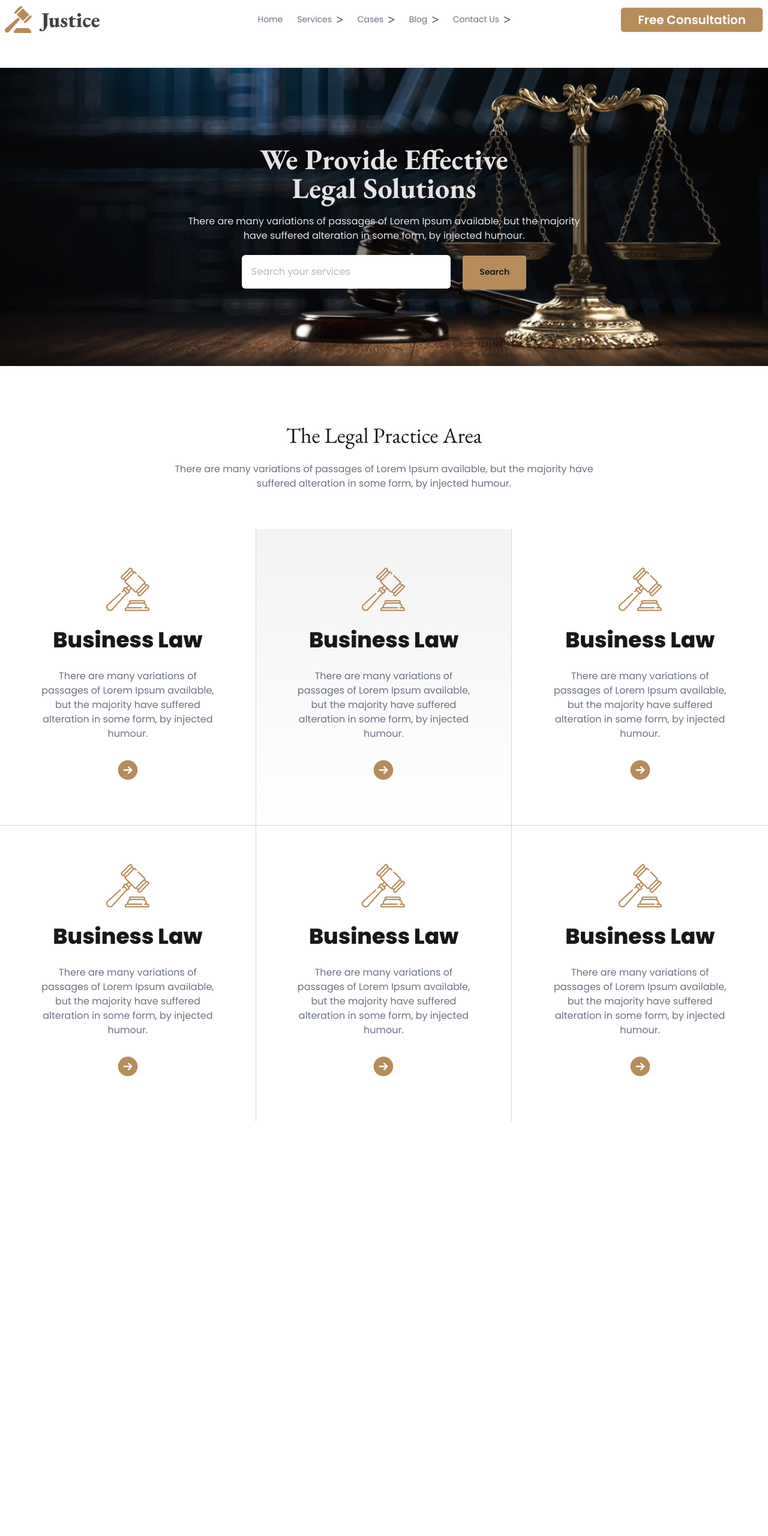
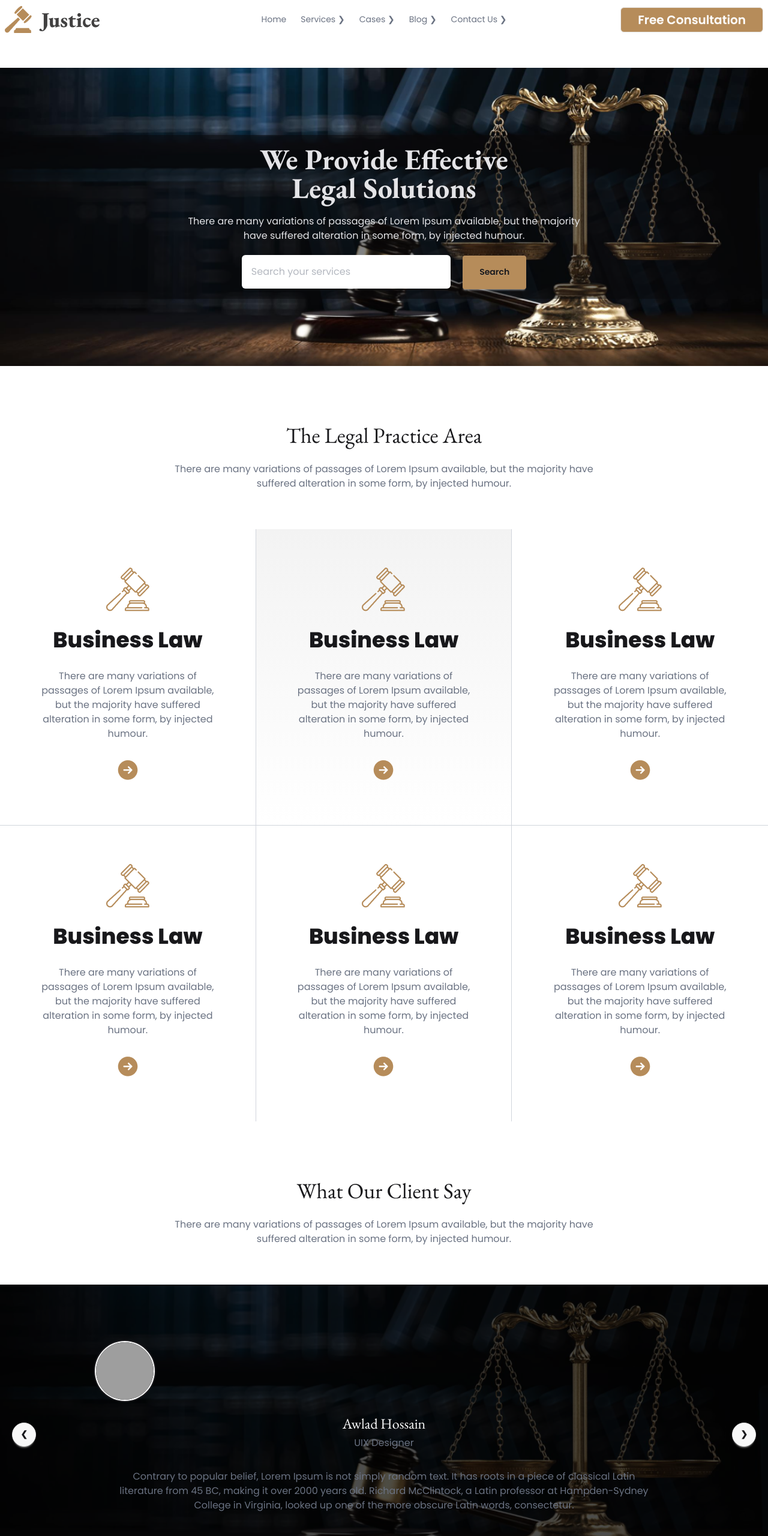
Before and after one commit to Abdullah572001/legal-solution-tw-du, a plain HTML site: page index.html in a window 1280 px wide. Shown: the top 2560 px of the page at 60% size. Before the commit the page ends 1965 px from the top, so only its background shows below. Drawn offline with nearby package versions, Linux system fonts and the light colour scheme; grey boxes are pictures that could not be loaded.

Commit message:
addad the our client section

```diff
--- a/index.html
+++ b/index.html
@@ -44,10 +44,10 @@
                         <ul tabindex="0"
                             class="menu menu-sm dropdown-content bg-base-100 rounded-box z-1 mt-3 w-52 p-2 shadow text-gray-500">
                             <li><a>Home</a></li>
-                            <li><a>Services <i class="fa-solid fa-greater-than"></i></a></li>
-                            <li><a>Cases <i class="fa-solid fa-greater-than"></i></a></li>
-                            <li><a>Blog <i class="fa-solid fa-greater-than"></i></a></li>
-                            <li><a>Contact Us <i class="fa-solid fa-greater-than"></i></a></li>
+                            <li><a>Services ❯</a></li>
+                            <li><a>Cases ❯</a></li>
+                            <li><a>Blog ❯</a></li>
+                            <li><a>Contact Us ❯</a></li>
                         </ul>
                     </div>
                     <img src="./images/logo2.png" alt="">
@@ -55,10 +55,10 @@
                 <div class="navbar-center hidden lg:flex">
                     <ul class="menu menu-horizontal px-1 text-gray-500">
                         <li><a>Home</a></li>
-                        <li><a>Services <i class="fa-solid fa-greater-than"></i></a></li>
-                        <li><a>Cases <i class="fa-solid fa-greater-than"></i></a></li>
-                        <li><a>Blog <i class="fa-solid fa-greater-than"></i></a></li>
-                        <li><a>Contact Us <i class="fa-solid fa-greater-than"></i></a></li>
+                        <li><a>Services ❯</a></li>
+                        <li><a>Cases ❯</a></li>
+                        <li><a>Blog ❯</a></li>
+                        <li><a>Contact Us ❯</a></li>
                     </ul>
                 </div>
                 <div class="navbar-end">
@@ -74,13 +74,16 @@
                 <div class="hero-overlay"></div>
                 <div class="hero-content text-neutral-content text-center">
                     <div class="">
-                        <h1 class="mb-5 text-5xl font-bold font-eb-garamond">We Provide Effective <br> Legal Solutions</h1>
+                        <h1 class="mb-5 text-5xl font-bold font-eb-garamond">We Provide Effective <br> Legal Solutions
+                        </h1>
                         <p class="mb-5 text-base">
-                            There are many variations of passages of Lorem Ipsum available, but the majority <br> have suffered alteration in some form, by injected humour.
+                            There are many variations of passages of Lorem Ipsum available, but the majority <br> have
+                            suffered alteration in some form, by injected humour.
                         </p>
                         <div>
-                            <input class=" text-base text-gray-500 bg-white border-none rounded-md p-4" placeholder="Search your services" type="text">
-                            <button class="btn p-7 gold border-none ml-4">Search</button>
+                            <input class=" text-base text-gray-500 bg-white border-none rounded-md p-4"
+                                placeholder="Search your services" type="text">
+                            <button class="btn p-7 gold border-none ml-4 mt-5 md:mt-0">Search</button>
                         </div>
                     </div>
                 </div>
@@ -92,7 +95,8 @@
         <!-- practice section -->
         <section class="my-24">
             <h2 class="font-eb-garamond text-4xl text-center">The Legal Practice Area</h2>
-            <p class="text-gray-500 text-center mt-6 mb-16">There are many variations of passages of Lorem Ipsum available, but the majority have <br> suffered alteration in some form, by injected humour.</p>
+            <p class="text-gray-500 text-center mt-6 mb-16">There are many variations of passages of Lorem Ipsum
+                available, but the majority have <br> suffered alteration in some form, by injected humour.</p>
 
             <!-- cards -->
             <div class="grid md:grid-cols-2 lg:grid-cols-3">
@@ -100,43 +104,79 @@
                 <div class="p-16 text-center space-y-7 border-b-1 border-r-1 border-b-gray-300 border-r-gray-300">
                     <img class="mx-auto" src="./images/business.png" alt="">
                     <h2 class="text-4xl font-extrabold">Business Law</h2>
-                    <p class="text-gray-500">There are many variations of passages of Lorem Ipsum available, but the majority have suffered alteration in some form, by injected humour.</p>
+                    <p class="text-gray-500">There are many variations of passages of Lorem Ipsum available, but the
+                        majority have suffered alteration in some form, by injected humour.</p>
                     <button><img src="./images/Frame.png" alt=""></button>
                 </div>
                 <!-- card-2 -->
-                 <div class="p-16 text-center space-y-7 bg-gradient-to-t from-white to-[#F3F3F3] border-b-1 border-b-gray-300 border-r-1 border-r-gray-300">
+                <div
+                    class="p-16 text-center space-y-7 bg-gradient-to-t from-white to-[#F3F3F3] border-b-1 border-b-gray-300 border-r-1 border-r-gray-300">
                     <img class="mx-auto" src="./images/business.png" alt="">
                     <h2 class="text-4xl font-extrabold">Business Law</h2>
-                    <p class="text-gray-500">There are many variations of passages of Lorem Ipsum available, but the majority have suffered alteration in some form, by injected humour.</p>
+                    <p class="text-gray-500">There are many variations of passages of Lorem Ipsum available, but the
+                        majority have suffered alteration in some form, by injected humour.</p>
                     <button><img src="./images/Frame.png" alt=""></button>
                 </div>
                 <!-- card-3 -->
                 <div class="p-16 text-center space-y-7 border-b-1 border-b-gray-300">
                     <img class="mx-auto" src="./images/business.png" alt="">
                     <h2 class="text-4xl font-extrabold">Business Law</h2>
-                    <p class="text-gray-500">There are many variations of passages of Lorem Ipsum available, but the majority have suffered alteration in some form, by injected humour.</p>
+                    <p class="text-gray-500">There are many variations of passages of Lorem Ipsum available, but the
+                        majority have suffered alteration in some form, by injected humour.</p>
                     <button><img src="./images/Frame.png" alt=""></button>
                 </div>
                 <!-- card-4 -->
                 <div class="p-16 text-center space-y-7 border-r-1 border-r-gray-300">
                     <img class="mx-auto" src="./images/business.png" alt="">
                     <h2 class="text-4xl font-extrabold">Business Law</h2>
-                    <p class="text-gray-500">There are many variations of passages of Lorem Ipsum available, but the majority have suffered alteration in some form, by injected humour.</p>
+                    <p class="text-gray-500">There are many variations of passages of Lorem Ipsum available, but the
+                        majority have suffered alteration in some form, by injected humour.</p>
                     <button><img src="./images/Frame.png" alt=""></button>
                 </div>
                 <!-- card-5 -->
                 <div class="p-16 text-center space-y-7 border-r-1 border-r-gray-300">
                     <img class="mx-auto" src="./images/business.png" alt="">
                     <h2 class="text-4xl font-extrabold">Business Law</h2>
-                    <p class="text-gray-500">There are many variations of passages of Lorem Ipsum available, but the majority have suffered alteration in some form, by injected humour.</p>
+                    <p class="text-gray-500">There are many variations of passages of Lorem Ipsum available, but the
+                        majority have suffered alteration in some form, by injected humour.</p>
                     <button><img src="./images/Frame.png" alt=""></button>
                 </div>
                 <!-- card-6 -->
                 <div class="p-16 text-center space-y-7">
                     <img class="mx-auto" src="./images/business.png" alt="">
                     <h2 class="text-4xl font-extrabold">Business Law</h2>
-                    <p class="text-gray-500">There are many variations of passages of Lorem Ipsum available, but the majority have suffered alteration in some form, by injected humour.</p>
+                    <p class="text-gray-500">There are many variations of passages of Lorem Ipsum available, but the
+                        majority have suffered alteration in some form, by injected humour.</p>
                     <button><img src="./images/Frame.png" alt=""></button>
+                </div>
+            </div>
+        </section>
+
+        <!-- our client section -->
+        <section class="my-24">
+            <h2 class="font-eb-garamond text-4xl text-center">What Our Client Say</h2>
+            <p class="text-gray-500 text-center mt-6 mb-16">There are many variations of passages of Lorem Ipsum
+                available, but the majority have <br> suffered alteration in some form, by injected humour.</p>
+
+            <!-- carousel  -->
+            <div>
+                <div class="carousel w-full">
+                    <div id="slide1" class="carousel-item relative w-full">
+                        <div class="caro w-full py-24">
+                            <div class="avatar ml-40">
+                                <div class="ring-primary ring-offset-base-100 w-24 rounded-full ring-2 ring-offset-2">
+                                    <img src="https://img.daisyui.com/images/profile/demo/spiderperson@192.webp" />
+                                </div>
+                            </div>
+                            <h2 class="font-eb-garamond text-2xl text-white text-center mt-6">Awlad Hossain</h2>
+                            <p class="mt-1 mb-8 text-gray-500 text-center">UIX Designer</p>
+                            <p class="max-w-4xl mx-auto text-gray-500 text-center">Contrary to popular belief, Lorem Ipsum is not simply random text. It has roots in a piece of classical Latin literature from 45 BC, making it over 2000 years old. Richard McClintock, a Latin professor at Hampden-Sydney College in Virginia, looked up one of the more obscure Latin words, consectetur.</p>
+                        </div>
+                        <div class="absolute left-5 right-5 top-1/2 flex -translate-y-1/2 transform justify-between">
+                            <a href="#slide4" class="btn btn-circle">❮</a>
+                            <a href="#slide2" class="btn btn-circle">❯</a>
+                        </div>
+                    </div>
                 </div>
             </div>
         </section>
--- a/styles/style.css
+++ b/styles/style.css
@@ -1,3 +1,12 @@
 .gold{
     background: #B68C5A;
 }
+.caro {
+    height: 500px;
+    background-color: rgba(17, 17, 17, 0.8);
+    background-image: url(../images/banner.png);
+    background-position: center;
+    background-repeat: no-repeat;
+    background-size: cover;
+    background-blend-mode: overlay;
+}
```
Lines whose indentation alone changed are shown as unchanged.
